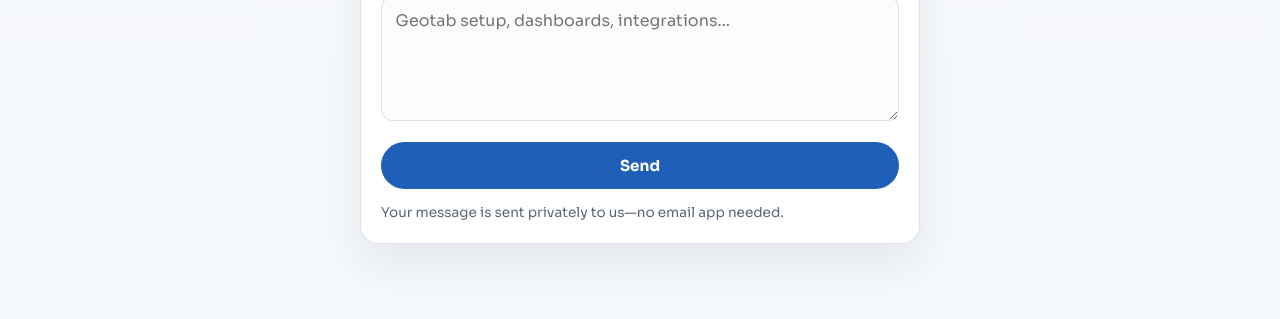
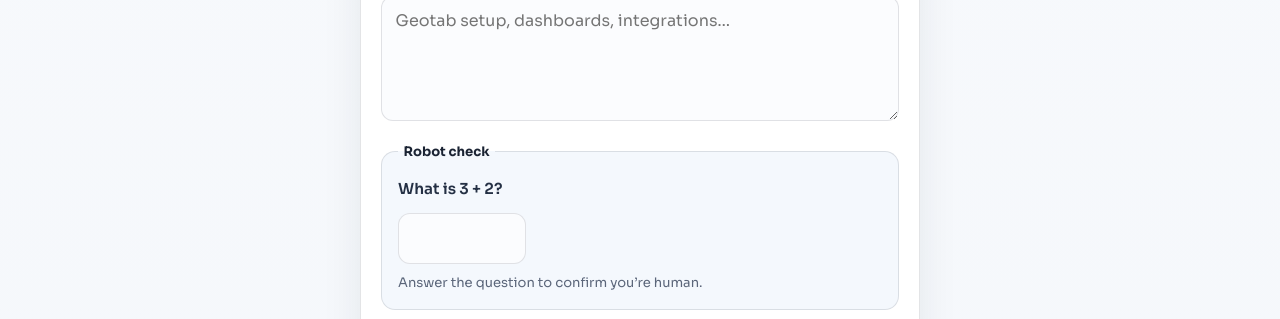
Before and after one commit to minlin-pixel/xfleetpro-site, a plain HTML site: page contact.html in a window 1280 px wide. Shown: the part 795-1114 px from the top of the page. Drawn offline with Linux system fonts and the light colour scheme.

Commit message:
Add contact form bot checks before send
Require a math captcha, honeypot, and minimum fill time so automated spam is less likely to reach the inbox.

Co-authored-by: Cursor <cursoragent@cursor.com>

```diff
--- a/contact.html
+++ b/contact.html
@@ -55,8 +55,24 @@
                 <span>What do you need help with?</span>
                 <textarea name="message" rows="4" required placeholder="Geotab setup, dashboards, integrations…"></textarea>
               </label>
+              <fieldset class="captcha-box">
+                <legend>Robot check</legend>
+                <label class="captcha-row">
+                  <span id="captchaPrompt">What is 0 + 0?</span>
+                  <input
+                    id="captchaAnswer"
+                    name="captchaAnswer"
+                    type="text"
+                    inputmode="numeric"
+                    autocomplete="off"
+                    required
+                    aria-describedby="captchaHelp"
+                  />
+                </label>
+                <p class="captcha-help" id="captchaHelp">Answer the question to confirm you’re human.</p>
+              </fieldset>
               <button class="btn btn-primary" type="submit" id="contactSubmit">Send</button>
-              <p class="note" id="contactNote">Your message is sent privately to us—no email app needed.</p>
+              <p class="note" id="contactNote">Protected against bots. Your message is sent privately—no email app needed.</p>
             </form>
           </div>
         </div>
--- a/script.js
+++ b/script.js
@@ -96,10 +96,46 @@ function wireInteractions() {
   const form = document.getElementById("contactForm");
   const note = document.getElementById("contactNote");
   const submitBtn = document.getElementById("contactSubmit");
+  const captchaPrompt = document.getElementById("captchaPrompt");
+  const captchaAnswer = document.getElementById("captchaAnswer");
+  const formOpenedAt = Date.now();
+  let captchaSum = 0;
+
+  function refreshCaptcha() {
+    const a = 2 + Math.floor(Math.random() * 8);
+    const b = 1 + Math.floor(Math.random() * 8);
+    captchaSum = a + b;
+    if (captchaPrompt) captchaPrompt.textContent = `What is ${a} + ${b}?`;
+    if (captchaAnswer) captchaAnswer.value = "";
+  }
+
+  if (form && captchaPrompt && captchaAnswer) refreshCaptcha();
 
   form?.addEventListener("submit", async (e) => {
     e.preventDefault();
     if (form._honey?.value) return;
+
+    const elapsedMs = Date.now() - formOpenedAt;
+    if (elapsedMs < 2500) {
+      if (note) {
+        note.textContent = "Please wait a moment, then try again.";
+        note.classList.remove("note-ok");
+        note.classList.add("note-error");
+      }
+      return;
+    }
+
+    const answered = Number.parseInt(String(captchaAnswer?.value || "").trim(), 10);
+    if (!Number.isFinite(answered) || answered !== captchaSum) {
+      if (note) {
+        note.textContent = "Robot check failed. Please answer the question and try again.";
+        note.classList.remove("note-ok");
+        note.classList.add("note-error");
+      }
+      refreshCaptcha();
+      captchaAnswer?.focus();
+      return;
+    }
 
     const data = new FormData(form);
     const payload = {
@@ -132,6 +168,7 @@ function wireInteractions() {
       if (!res.ok) throw new Error("Request failed");
 
       form.reset();
+      refreshCaptcha();
       if (note) {
         note.textContent = "Message sent. We’ll get back to you soon.";
         note.classList.add("note-ok");
@@ -141,6 +178,7 @@ function wireInteractions() {
         note.textContent = "Couldn’t send right now. Email min-lin@hotmail.com instead.";
         note.classList.add("note-error");
       }
+      refreshCaptcha();
     } finally {
       if (submitBtn) {
         submitBtn.disabled = false;
--- a/styles.css
+++ b/styles.css
@@ -485,6 +485,42 @@ textarea:focus {
   pointer-events: none;
 }
 
+.captcha-box {
+  margin: 0;
+  padding: 0.95rem 1rem;
+  border: 1px solid var(--line);
+  border-radius: 14px;
+  background: #f4f8fd;
+}
+
+.captcha-box legend {
+  padding: 0 0.35rem;
+  font-size: 0.82rem;
+  font-weight: 700;
+  color: var(--navy);
+}
+
+.captcha-row {
+  display: grid;
+  gap: 0.45rem;
+}
+
+.captcha-row span {
+  font-size: 0.95rem;
+  font-weight: 600;
+  color: var(--ink);
+}
+
+.captcha-row input {
+  max-width: 8rem;
+}
+
+.captcha-help {
+  margin: 0.55rem 0 0;
+  font-size: 0.82rem;
+  color: var(--muted);
+}
+
 /* Footer */
 .site-footer {
   margin-top: 3rem;
```
